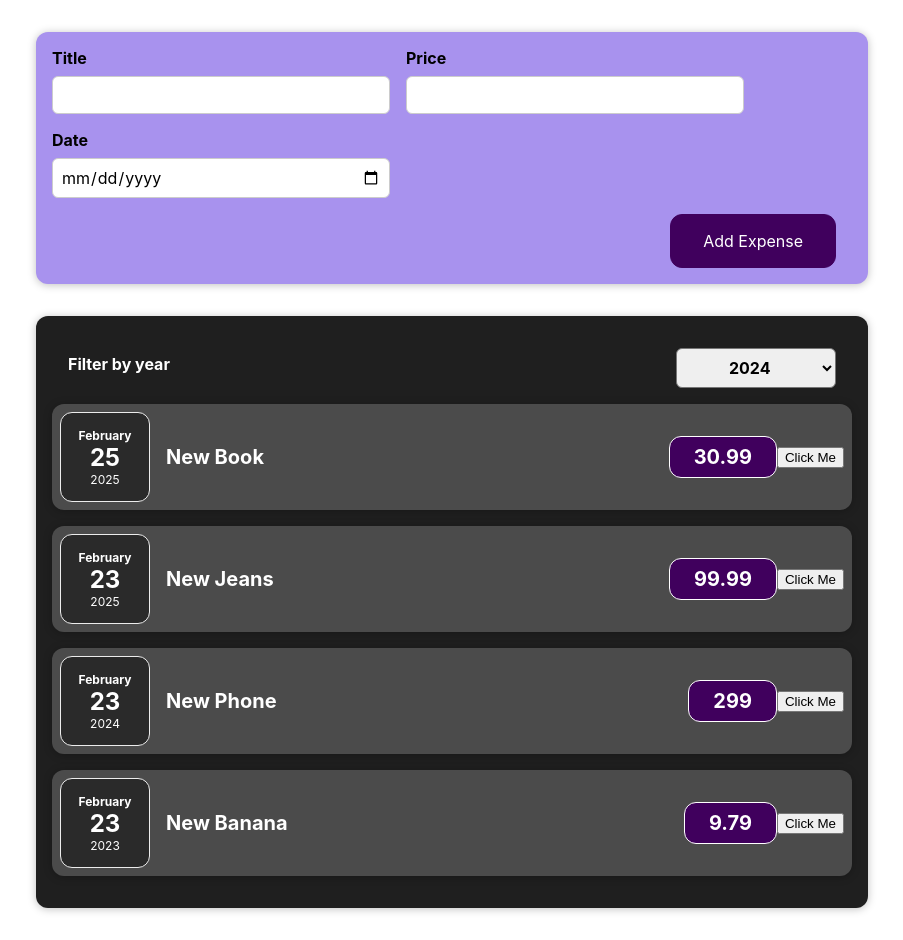
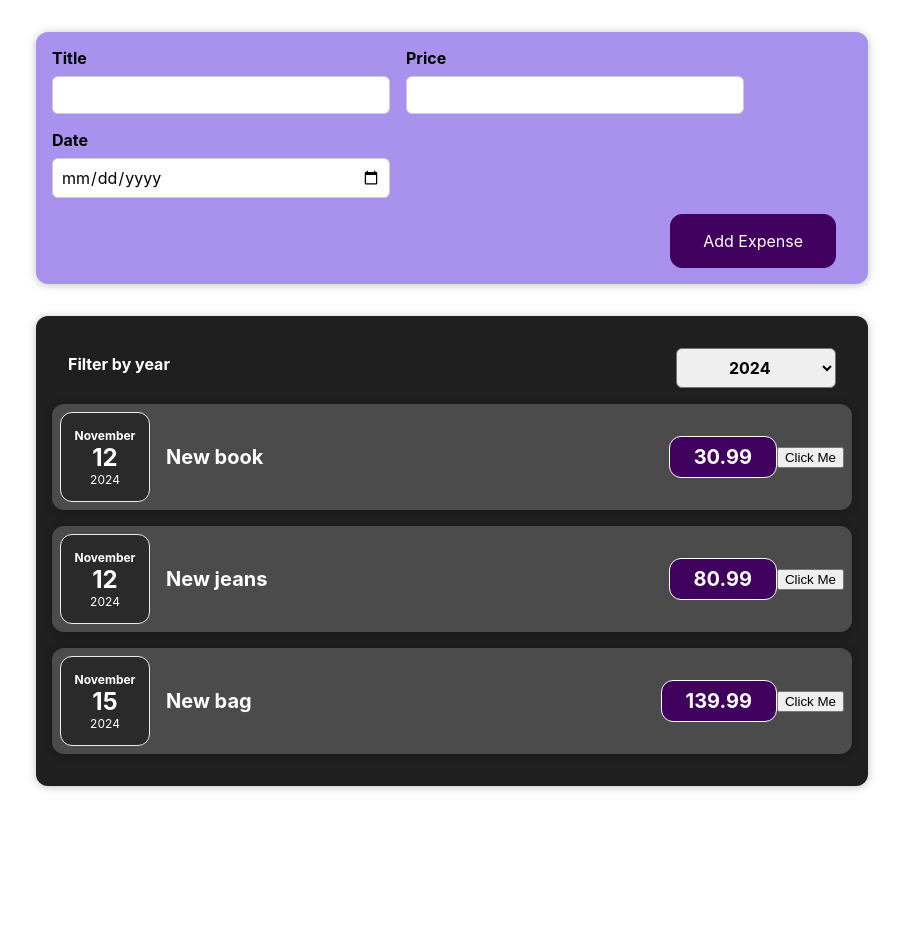
Before and after one commit to JarlBurget/expenses, a React (Create React App) app: page / in a window 1280 px wide. Shown: the whole page, without its empty margins (188-1091 px from the left). After the commit the page ends 818 px from the top, so only its background shows below. Built offline with nearby package versions, Linux system fonts and the light colour scheme.

Commit message:
Ülesanne 13.2

```diff
--- a/src/App.js
+++ b/src/App.js
@@ -3,49 +3,39 @@ import Expenses from "./components/Expenses/Expenses.jsx";
 import NewExpense from "./components/NewExpense/NewExpense.jsx";
 import { useState } from "react";
 
-const DUMMY_EXPENSES = [
-    {
-      id: 1,
-      date: new Date(2025, 1, 25),
-      title: "New Book",
-      price: 30.99,
+const App = () => {
+    const DYMMY_EXPENSES = [
+      {
+      id:'id1',
+      date: new Date(2024, 10, 12),
+      title: 'New book',
+      price: 30.99
     },
     {
-      id: 2,
-      date: new Date(2025, 1, 23),
-      title: "New Jeans",
-      price: 99.99,
+      id:'id2',
+      date: new Date(2024, 10, 12),
+      title: 'New jeans',
+      price: 80.99
     },
     {
-      id: 3,
-      date: new Date(2024, 1, 23),
-      title: "New Phone",
-      price: 299.0,
-    },
-    {
-      id: 4,
-      date: new Date(2023, 1, 23),
-      title: "New Banana",
-      price: 9.79,
-    },
-  ];
+      id:'id3',
+      date: new Date(2024, 10, 15),
+      title: 'New bag',
+      price: 139.99
+    }
+    ]
 
-const App = () => {
-  const [expenses, setExpenses] = useState(DUMMY_EXPENSES);
+  const addExpenseHandler = (expense) => {
+    console.log('In App.js')
+    console.log(expense)
+  }
 
-  const addExpenseHandeler = (expense) => {
-
-    setExpenses((previousExpenses) => {
-      return [expense, ...previousExpenses]
-    })
+    return (
+      <div className="App">
+        <NewExpense onAddExpense={addExpenseHandler}></NewExpense>
+        <Expenses expenses={DYMMY_EXPENSES} />
+      </div>
+    );
   };
 
-  return (
-    <div className="App">
-      <NewExpense onAddExpense={addExpenseHandeler}></NewExpense>
-      <Expenses expenses={expenses} />
-    </div>
-  );
-};
-
-export default App;
+  export default App
```
